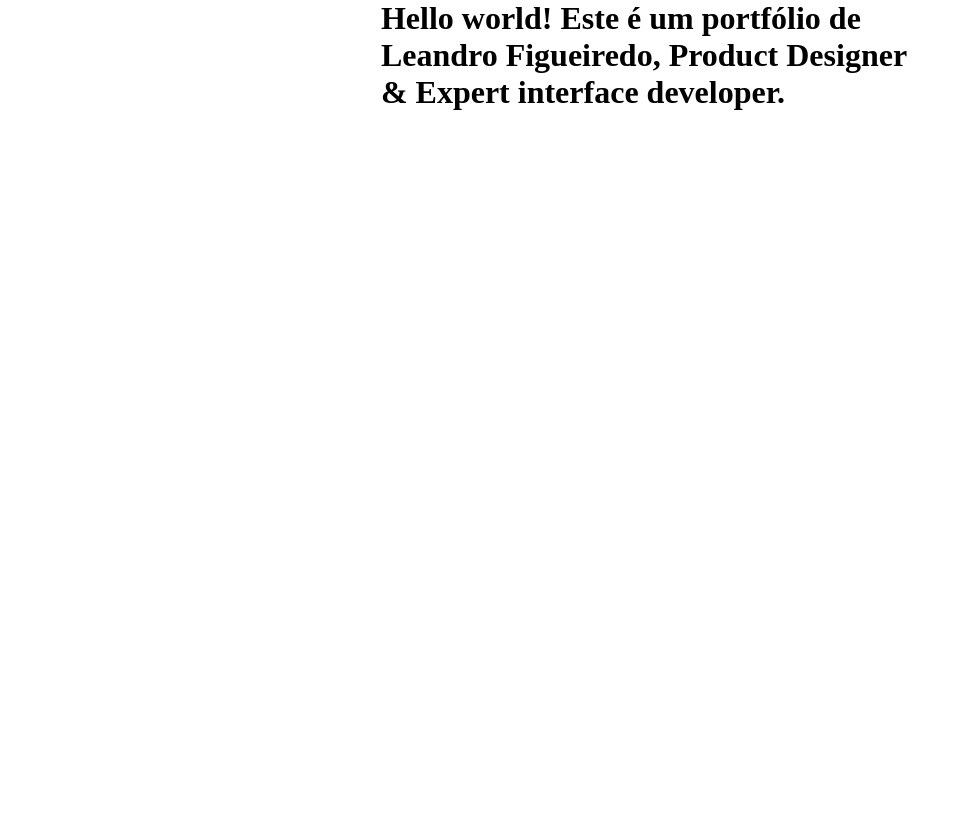
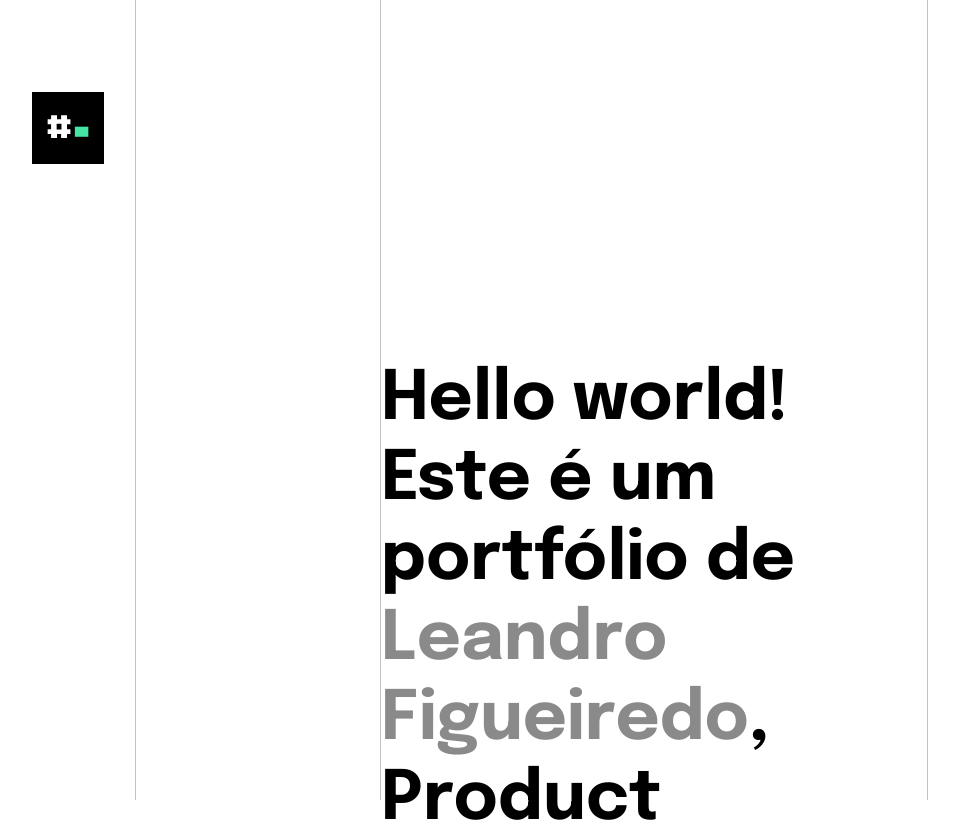
Before and after one commit to figueiredo-uideveloper/leandro-website, a website: page index.html in a window 1280 px wide. Shown: the top 822 px of the page, without its empty margins (108-1067 px from the left). Before the commit the page ends 800 px from the top, so only its background shows below. Drawn offline with Linux system fonts and the light colour scheme.

Commit message:
start header

```diff
--- a/index.html
+++ b/index.html
@@ -1,24 +1,36 @@
 <!DOCTYPE html>
 <html lang="en">
 <head>
+    <link rel="preconnect" href="https://fonts.googleapis.com">
+    <link rel="preconnect" href="https://fonts.gstatic.com" crossorigin>
+
     <meta charset="UTF-8">
     <meta http-equiv="X-UA-Compatible" content="IE=edge">
     <meta name="viewport" content="width=device-width, initial-scale=1.0">
     <title>Leandro Figueiredo</title>
+
+    <link href="https://fonts.googleapis.com/css2?family=Epilogue:wght@400;700&display=swap" rel="stylesheet">
     <link rel="stylesheet" href="css/main.css">
 </head>
 <body>
-    <header>
+    <div class="golden-ratio-grid background-grid">
+        <div class="grid-border"></div>
+        <div class="grid-border"></div>
+        <div class="grid-border"></div>
+        <div class="grid-border"></div>
+    </div>
+    <header class="header">
         <div class="container">
-
-        </div>
-        <div class="golden-ratio-grid">
-            <div class="grid-border"></div>
-            <div class="grid-border"></div>
-            <div class="grid-border position-3">
-                <h1>Hello world! Este é um portfólio de <span>Leandro Figueiredo</span>, Product Designer & Expert interface developer.</h1>
+            <div class="golden-ratio-grid">
+                <div class="grid-border">
+                    <img src="images/logo-leandro-figueiredo.svg" alt="Logo #_" class="logo">
+                </div>
+                <div class="grid-border"></div>
+                <div class="grid-border position-3">
+                    <h1 class="title">Hello world! <br /> Este é um portfólio de <span>Leandro Figueiredo</span>, Product Designer & Expert interface developer.</h1>
+                </div>
+                <div class="grid-border"></div>
             </div>
-            <div class="grid-border"></div>
         </div>
     </header>
 </body>
--- a/scss/_grid.scss
+++ b/scss/_grid.scss
@@ -1,17 +1,12 @@
 .container {
     width: 100%;
-    max-width: 1320px;
+    max-width: 1512px;
     margin: 0 auto;
 }
 
 .golden-ratio-grid {
     display: grid;
     grid-template-columns: $grid-size-3 $grid-size-3 $grid-size-4 $grid-size-3;
-
-    // .grid-border {
-    //     height: 30px;
-    //     border: 1px solid #000;
-    // }
 
     .position {
         &-1 {
@@ -43,4 +38,19 @@
         }
     }
 
+    &.background-grid {
+        position: fixed;
+        width: 100%;
+        max-width: 1512px;
+        margin: 0 auto;
+        top: 0;
+        left: 0;
+        right: 0;
+        bottom: 0;
+        z-index: -9999;
+
+        .grid-border:not(:last-child) {
+            border-right: 1px solid $default-100;
+        }
+    }
 }
--- /dev/null
+++ b/scss/_home.scss
@@ -0,0 +1,9 @@
+.header {
+    .title {
+        padding-top: 36rem;
+    }
+
+    .logo {
+        margin: 9.2rem 3.2rem 0 auto;
+    }
+}
--- a/scss/_reset.scss
+++ b/scss/_reset.scss
@@ -6,9 +6,28 @@
     list-style: none;
 }
 
-// html {
-//     font-size: 62.5%;
-// }
+
+/* Hide scrollbar for Chrome, Safari and Opera */
+::-webkit-scrollbar {
+    display: none;
+}
+
+/* Hide scrollbar for IE, Edge and Firefox */
+html {
+  -ms-overflow-style: none;  /* IE and Edge */
+  scrollbar-width: none;  /* Firefox */
+}
+
+html {
+    font-size: 62.5%;
+}
+
+html,
+body {
+    height: auto;
+    min-height: 100%;
+    font-family: 'Epilogue', sans-serif;
+}
 
 img {
     max-width: 100%;
--- /dev/null
+++ b/scss/_typography.scss
@@ -0,0 +1,9 @@
+.title {
+    font-size: 6.8rem;
+    line-height: 8rem;
+    color: $default;
+
+    span {
+        color: $default-200;
+    }
+}
--- a/scss/_variables.scss
+++ b/scss/_variables.scss
@@ -14,9 +14,3 @@ $grid-size-1: calc(100% / $phi);
 $grid-size-2: calc($grid-size-1 / $phi); // (100% / $phi) / $phi
 $grid-size-3: calc($grid-size-2 / 2); // ((100% / $phi) / $phi) / 2
 $grid-size-4: calc($grid-size-1 - $grid-size-3); // (100% / $phi) - (((100% / $phi) / $phi) / 2)
-
-
-// $grid-positon-1: 0;
-// $grid-positon-2: $grid-size-3;
-// $grid-positon-3: $grid-size-2;
-// $grid-positon-4: calc($grid-size-1 + $grid-size-3);
--- a/scss/main.scss
+++ b/scss/main.scss
@@ -1,3 +1,5 @@
 @import 'variables';
 @import 'reset';
 @import 'grid';
+@import 'typography';
+@import 'home';
```
Also changed, not shown: css/main.css.
